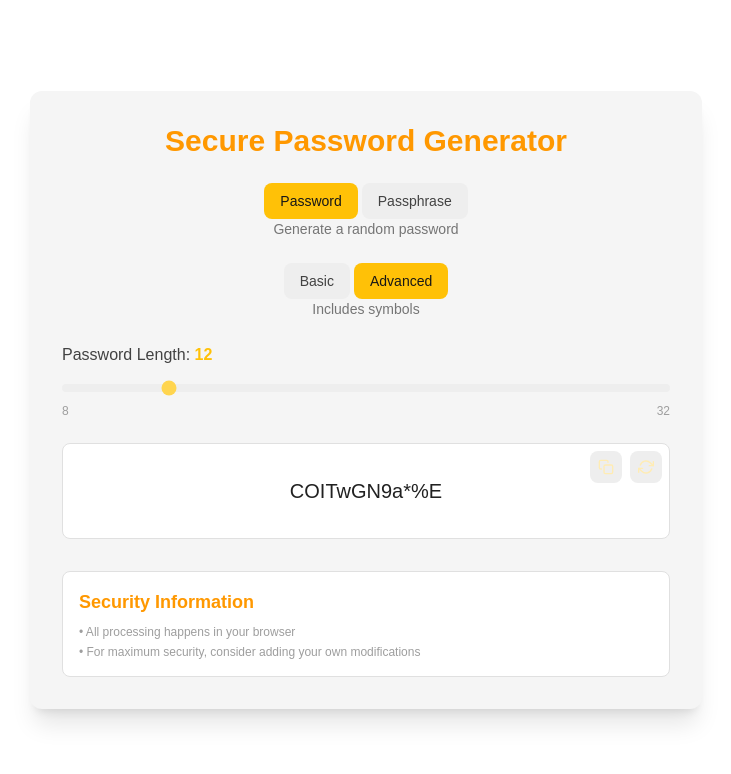
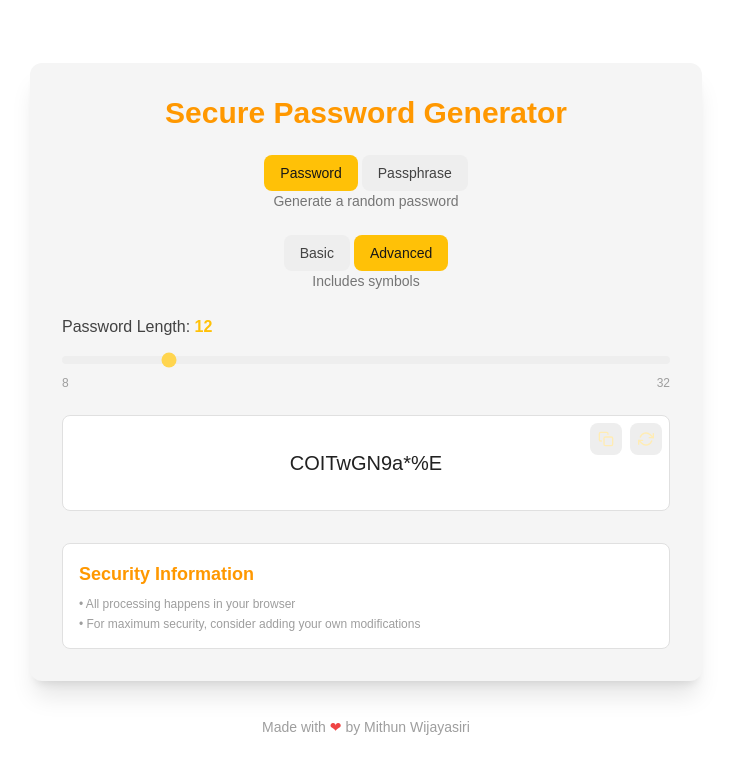
Before and after one commit to MithunWijayasiri/PwZap, a Next.js app: page / in a window 1280 px wide. Shown: the top 774 px of the page, without its empty margins (274-1005 px from the left). Built offline with nearby package versions, Linux system fonts and the light colour scheme.

Commit message:
Added footer

```diff
--- /dev/null
+++ b/config/links.ts
@@ -0,0 +1,4 @@
+// External links used in the application
+export const EXTERNAL_LINKS = {
+  PORTFOLIO: 'https://mithun.vercel.app',
+} as const;
--- a/pages/index.tsx
+++ b/pages/index.tsx
@@ -1,6 +1,7 @@
 import { useState, useEffect } from "react";
 import { FiCopy, FiRefreshCw } from "react-icons/fi";
 import Head from "next/head";
+import { EXTERNAL_LINKS } from "../config/links";
 
 // Type Definitions
 type GeneratorMode = "basic" | "advanced";
@@ -493,6 +494,19 @@ export default function PassphraseGenerator() {
           </div>
         </div>
       </div>
+
+      {/* Footer */}
+      <footer className="mt-9 text-sm text-[var(--color-text-dim)]">
+        Made with <span className="footer-heart">❤</span> by{" "}
+        <a
+          href={EXTERNAL_LINKS.PORTFOLIO}
+          target="_blank"
+          rel="noopener noreferrer"
+          className="footer-link"
+        >
+          Mithun Wijayasiri
+        </a>
+      </footer>
     </div>
   );
 }
--- a/styles/globals.css
+++ b/styles/globals.css
@@ -111,3 +111,18 @@ body.dark-mode {
     forced-color-adjust: none;
   }
 }
+
+/* Footer styles */
+.footer-link {
+  transition-property: color;
+  transition-timing-function: cubic-bezier(0.4, 0, 0.2, 1);
+  transition-duration: 150ms;
+}
+
+.footer-link:hover {
+  color: var(--color-primary);
+}
+
+.footer-heart {
+  color: #ef4444;  /* Tailwind's red-500 */
+}
```
